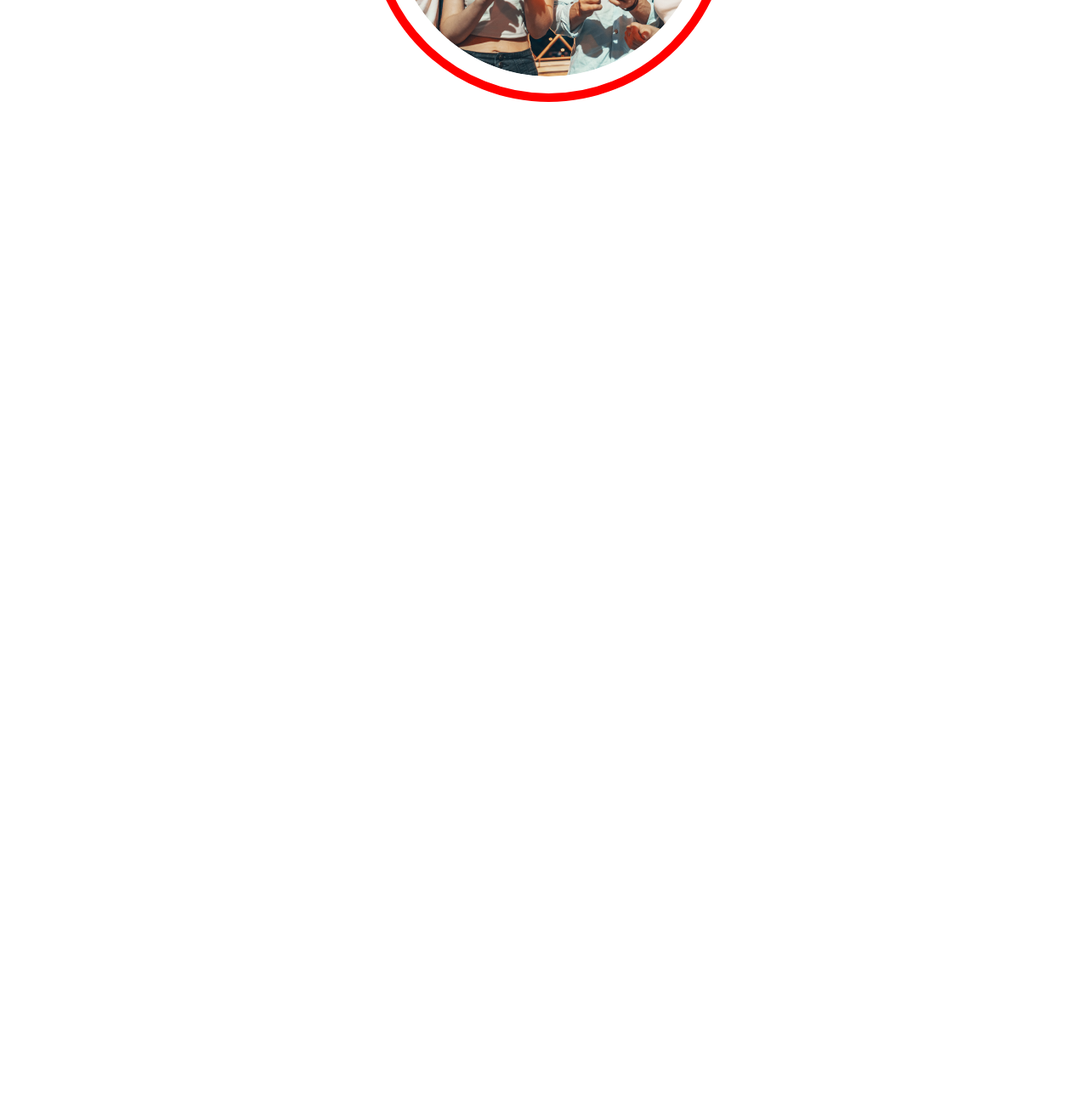
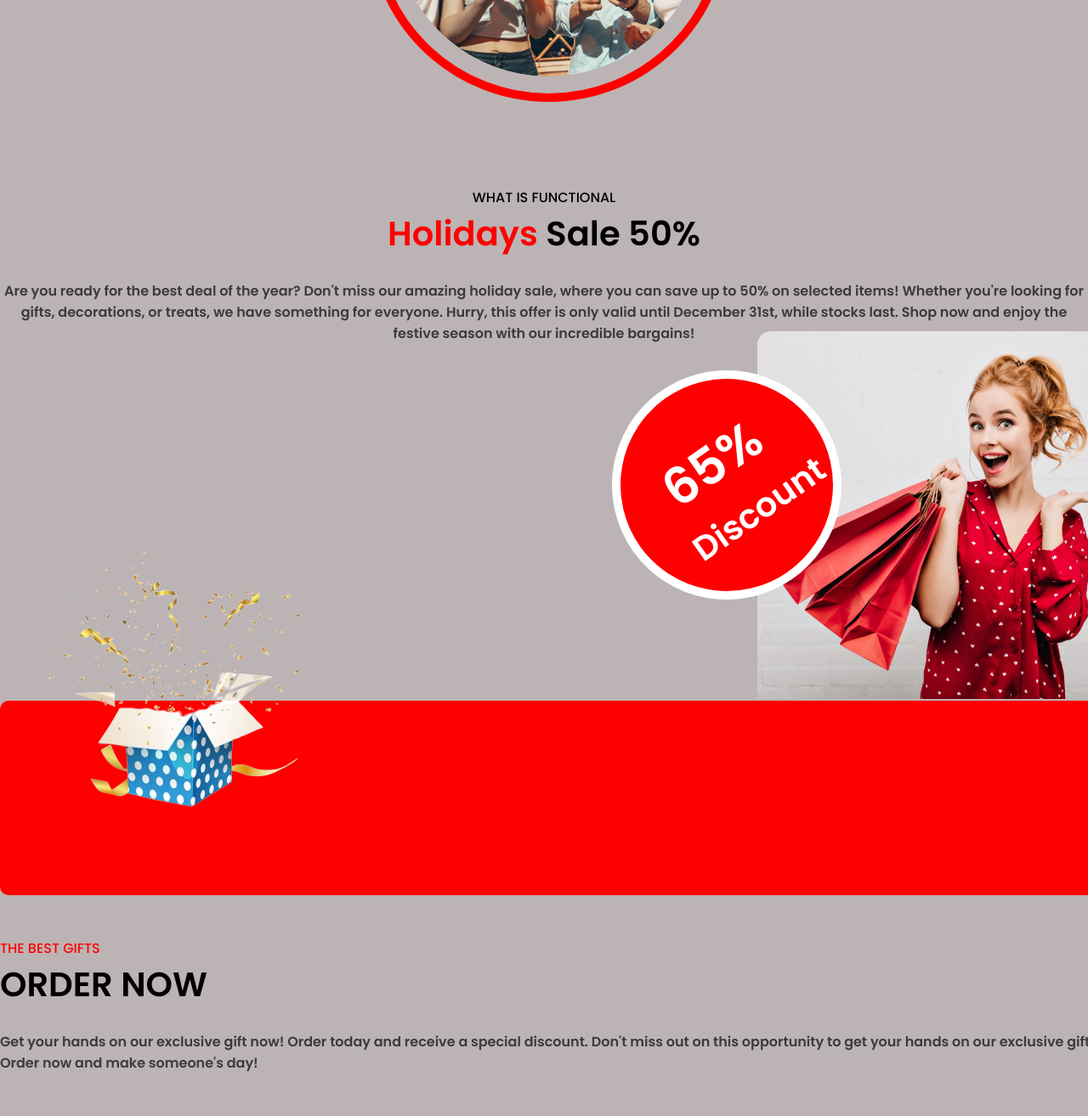
Before and after one commit to imnazmul/assignment-1, a plain HTML site: page index.html in a window 1280 px wide. Shown: the part 3056-4370 px from the top of the page at 85% size. Before the commit the page ends 3176 px from the top, so only its background shows below. Drawn offline with Linux system fonts and the light colour scheme.

Commit message:
did something 2

```diff
--- a/index.html
+++ b/index.html
@@ -34,7 +34,8 @@
         <div class="midnight-deals">
             <div class="midnight-deals-body">
                 <h2>Welcome to Our Midnight Deals</h2>
-                <h4 id="midnight-deals-text">Get ready to save big! Our midnight deal is here. For the next 3 hours, enjoy a 50% discount on all
+                <h4 id="midnight-deals-text">Get ready to save big! Our midnight deal is here. For the next 3 hours,
+                    enjoy a 50% discount on all
                     products. Don't miss out on this amazing opportunity to grab your favorite items at a fraction of
                     the cost. Shop now and use the code MIDNIGHT50 at checkout. Hurry, time is running out!</h4>
                 <button>Order Now</button>
@@ -60,7 +61,7 @@
                 <span class="event-text redtext">NEW BEST OFFER</span><br>
                 <h3>Coming Soon</h3><br>
                 <h4>We're arranging a new special event soooon, Thats gonna be super fun.</h4>
-                </div>
+            </div>
             <img id="cele-img" src="/images/celeb.png" alt="celebrate">
             <div class="celebtext-right">
                 <h3>2024</h3>
@@ -69,6 +70,41 @@
             </div>
         </div>
     </section>
+    <section>
+        <div class="discount-se">
+            <span class="event-text">WHAT IS FUNCTIONAL</span><br>
+            <h3><span class="redtext">Holidays</span> Sale 50%</h3><br>
+            <h4>Are you ready for the best deal of the year? Don't miss our amazing holiday sale, where you can save up
+                to 50% on selected items! Whether you're looking for gifts, decorations, or treats, we have something
+                for everyone. Hurry, this offer is only valid until December 31st, while stocks last. Shop now and enjoy
+                the festive season with our incredible bargains!</h4>
+        </div>
+    </section>
+    <section>
+        <div class="holiday-sale">
+            <img id="box-image" src="/images/box-latest.png" width="636" height="392" alt="box">
+            <img id="box-image-2" src="/images/girlred.png" alt="girlred">
+            <div class="discountamount">
+                <p>
+                <h2>65%</h2>
+                <h3>Discount</h3>
+                </p>
+            </div>
+        </div>
+    </section>
+    <section>
+        <div class="choosegift">
+            <div class="choosegift-text"><span class="event-text redtext">THE BEST GIFTS</span><br>
+                <h3>ORDER NOW</h3><br>
+                <h4>Get your hands on our exclusive gift now! Order today and receive a special discount. Don't miss out
+                    on
+                    this opportunity to get your hands on our exclusive gift. Order now and make someone's day!</h4>
+            </div>
+            <div class="choosegift-images">
+
+            </div>
+        </div>
+    </section>
 
 </body>
 
--- a/styles/style.css
+++ b/styles/style.css
@@ -5,7 +5,7 @@
 
 body {
     font-family: 'Poppins', sans-serif;
-    background-color: #ffffff;
+    background-color: #bcb4b4;
     color: #ffffff;
 }
 
@@ -16,7 +16,8 @@ h1 {
 h2 {
     font-size: 60px;
 }
-h4{
+
+h4 {
     color: rgb(61, 58, 58);
 }
 
@@ -65,7 +66,8 @@ p {
     margin-bottom: 50px;
     display: flex;
 }
-#midnight-deals-text{
+
+#midnight-deals-text {
     color: #ffffff;
 }
 
@@ -86,7 +88,7 @@ button {
 }
 
 .event {
-    background-image: linear-gradient(rgb(255, 170, 170), white) ;
+    background-image: linear-gradient(rgb(255, 170, 170), white);
     border-radius: 10px;
     max-width: 1320px;
     margin: auto;
@@ -128,9 +130,69 @@ button {
     max-width: 300px;
     color: black;
 }
-.celebtext-right{
+
+.celebtext-right {
     color: black;
 }
-#smallnw{
+
+#smallnw {
     padding-top: 50px;
 }
+
+.discount-se {
+    color: black;
+    text-align: center;
+    max-width: 1320px;
+    margin: auto;
+    padding-top: 100px;
+}
+
+.holiday-sale {
+    /* display: flex; */
+    position: relative;
+    width: 1320px;
+    height: 229px;
+    background-color: red;
+    border-radius: 10px 0px 10px 10px;
+    margin: auto;
+    margin-top: 420px;
+}
+
+#box-image {
+    position: absolute;
+    top: -100%;
+    right: 60%;
+}
+
+#box-image-2 {
+    position: absolute;
+    top: -190%;
+    right: 0%;
+}
+
+.discountamount {
+    width: 150px;
+    width: 150px;
+    background-color: #ff0000;
+    border: #ffffff solid 10px;
+    border-radius: 100%;
+    position: absolute;
+    top: -170%;
+    right: 25%;
+    text-align: center;
+    padding: 50px;
+    transform: rotate(-35deg);
+}
+
+.choosegift {
+    width: 1320px;
+    margin: auto;
+    padding: 50px 0px 50px 0px;
+}
+
+.choosegift-text {
+    color: black;
+}
+.choosegift-images{
+
+}
```
Also changed, not shown: images/Frame 2.png (added), images/Frame2.png (added), images/Frameafdf.png (added), images/Group-71.png (added), images/Group102.png (added), images/bgred.png (renamed from images/Rectangle 2.png), images/box-latest.png (added), images/giftbox.png (renamed from images/Group 75.png), images/giftboxmod.png (added), images/girlred.png (renamed from images/Rectangle 1.png), images/sadfdsf.png (added).
